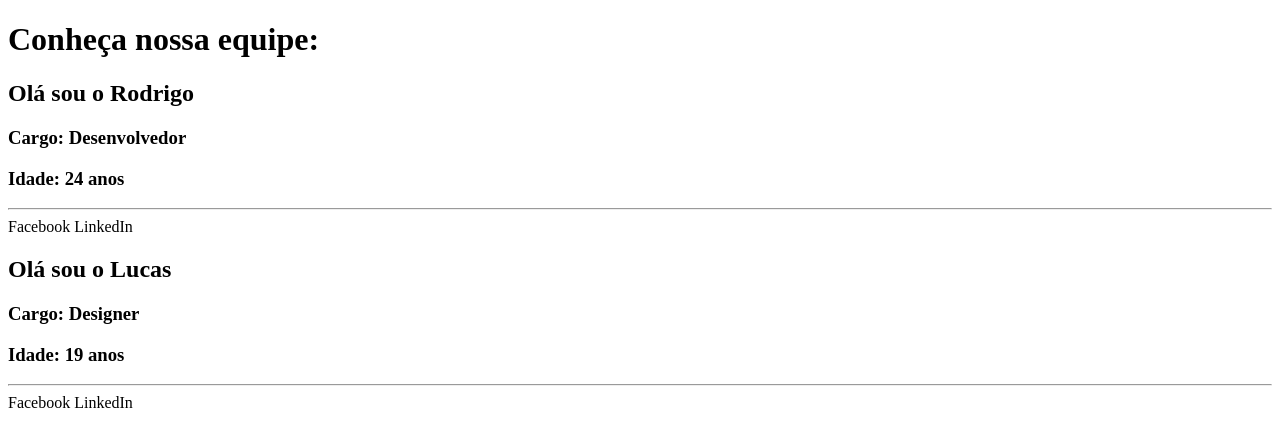
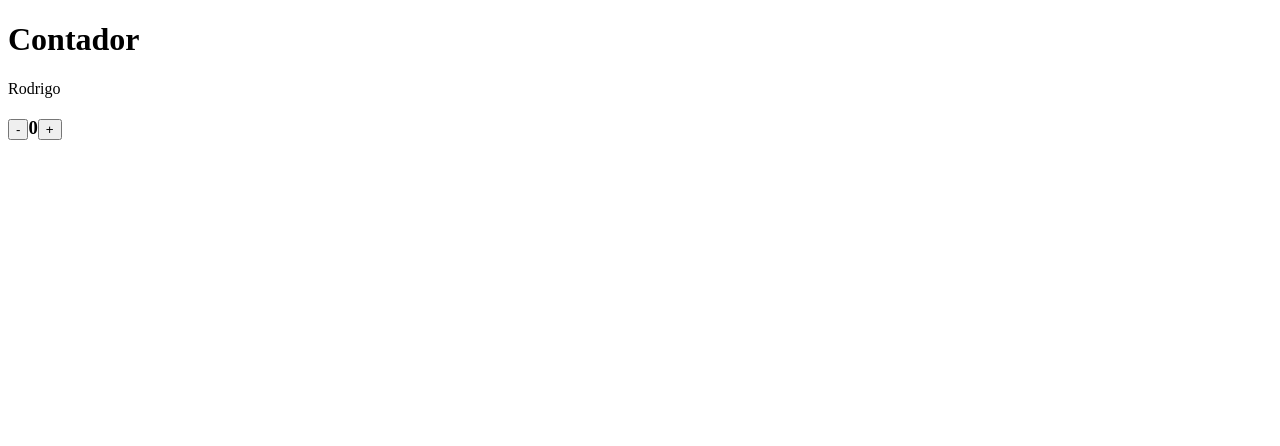
Before and after one commit to rodrigojmcosta/react-firstapp, a React (Create React App) app: page / in a window 1280 px wide. Shown: the top 446 px of the page. Built offline with nearby package versions, Linux system fonts and the light colour scheme.

Commit message:
35_Trabalhando com states

```diff
--- a/src/App.js
+++ b/src/App.js
@@ -1,47 +1,51 @@
 import React, { Component } from "react";
 
-class Equipe extends Component {
+class App extends Component{
+
+  constructor(props) {
+    super(props);
+    this.state = {
+      nome: 'Rodrigo',
+      contador: 0
+    }
+
+    this.aumentar = this.aumentar.bind(this);
+    this.diminuir = this.diminuir.bind(this);
+  }
+
+  aumentar() {
+    let state = this.state;
+    state.contador += 1;
+    state.nome = 'Jose';
+
+    this.setState(state)
+  }
+
+  diminuir() {
+    let state = this.state;
+    if(state.contador === 0) {
+      alert('Opa, chegou a zero!');
+      return;
+    }
+    state.contador -= 1;
+
+    this.setState(state)
+  }
+
   render(){
     return(
       <div>
-        <Sobre nome ={this.props.nome} cargo={this.props.cargo}
-             idade={this.props.idade}/>
-      <Social/>
+        <h1>Contador</h1>
+        {this.state.nome}
+        <h3>
+          <button onClick={this.diminuir}>-</button>
+          {this.state.contador}
+          <button onClick={this.aumentar}>+</button>
+        </h3>
+
       </div>
     );
   }
 }
 
-class Sobre extends Component{
-  render(){
-    return(
-      <div>
-        <h2>Olá sou o {this.props.nome} </h2>
-        <h3>Cargo: {this.props.cargo}</h3>
-        <h3>Idade: {this.props.idade} anos</h3>
-        <hr/>
-      </div>
-    );
-  }
-}
-
-const Social = () => {
-  return(
-    <div>
-      <a>Facebook </a>
-      <a>LinkedIn </a>
-    </div>
-  );
-}
-
-function App() {
-  return(
-    <div>
-      <h1>Conheça nossa equipe:</h1>
-      <Equipe nome="Rodrigo" cargo="Desenvolvedor" idade="24"/>
-      <Equipe nome="Lucas" cargo="Designer" idade="19"/>
-    </div>
-  )
-}
-
 export default App;
```
